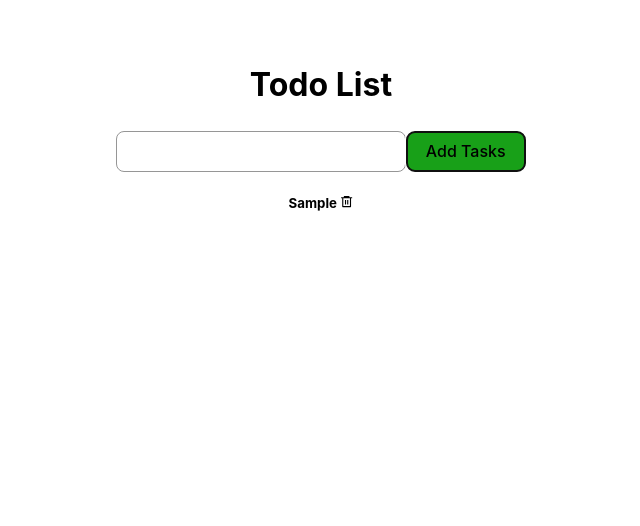
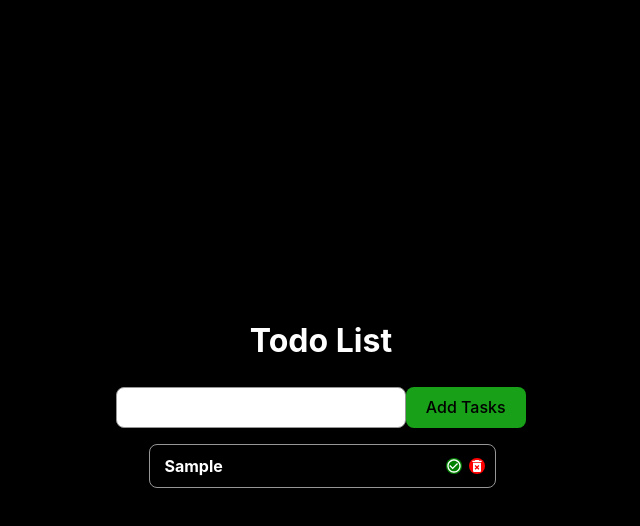
Before and after one commit to Prajwal-45/to-do-app, a React (Vite) app: page / in a window 1280 px wide. Both pictures are taken after typing "Sample" into the empty fields and a click on the button "Add Tasks". Shown: the top 526 px of the page, without its empty margins (319-959 px from the left). Built offline with nearby package versions, Linux system fonts and the light colour scheme.

Commit message:
Added css to app

```diff
--- a/src/App.css
+++ b/src/App.css
@@ -2,44 +2,12 @@
   max-width: 1280px;
   margin: 0 auto;
   padding: 2rem;
-  text-align: center;
+  display: flex;
+  flex-direction: column;
+  justify-content: center;
+  align-items: center;
 }
 
-.logo {
-  height: 6em;
-  padding: 1.5em;
-  will-change: filter;
-  transition: filter 300ms;
-}
-.logo:hover {
-  filter: drop-shadow(0 0 2em #646cffaa);
-}
-.logo.react:hover {
-  filter: drop-shadow(0 0 2em #61dafbaa);
-}
-
-@keyframes logo-spin {
-  from {
-    transform: rotate(0deg);
-  }
-  to {
-    transform: rotate(360deg);
-  }
-}
-
-@media (prefers-reduced-motion: no-preference) {
-  a:nth-of-type(2) .logo {
-    animation: logo-spin infinite 20s linear;
-  }
-}
-
-.card {
-  padding: 2em;
-}
-
-.read-the-docs {
-  color: #888;
-}
 input{
   border-radius: 8px;
   color: black;
@@ -54,3 +22,37 @@ input{
   border: 1px solid #969696;
 
 }
+
+ul{
+  list-style-type: none;
+
+}
+li{
+  font-family: inherit;
+  margin-left: -38px;
+  height: 42px;
+  width: 330px;
+  border-radius: 8px;
+  border: 1px solid #969696;
+  display: flex;
+  align-items: center;
+  justify-content: space-between;
+  padding-left: 15px;
+  margin-top: 5px;
+
+}
+.IconsProperty{
+  display: flex;
+  margin-right: 10px;
+  gap: 7px;
+
+}
+.check{
+  border-radius: 180px;
+  background: green;
+}
+.delete{
+  border-radius: 180px;
+  background: red;
+
+}
--- a/src/components/TodoForm.jsx
+++ b/src/components/TodoForm.jsx
@@ -1,5 +1,6 @@
 import React, { useState } from "react";
-import { RiDeleteBin6Line } from "react-icons/ri";
+import { MdCheckCircleOutline } from "react-icons/md";
+import { MdDeleteForever } from "react-icons/md";
 import "../App.css";
 
 export default function TodoForm() {
@@ -41,12 +42,30 @@ export default function TodoForm() {
             <button>Add Tasks</button>
           </div>
         </form>
+        </section>
 
-        {todoWork.map((currentVal, key) => (
-          <h5 key={key}>
-            {currentVal} <RiDeleteBin6Line className="deleteIcon" />
-          </h5>
-        ))}
+        <section>
+          <ul>
+           {
+            todoWork.map((currentValue,key)=>{
+              return(
+                <li key={key}>
+                  <div>
+
+                  <span><b>{currentValue}</b></span>
+                  </div>
+                  <div className="IconsProperty">
+                  <MdCheckCircleOutline className="check"/>
+                  <MdDeleteForever className="delete"/>
+                  </div>
+                </li>
+              )
+            })
+
+
+           }
+        </ul>
+
       </section>
     </>
   );
--- a/src/index.css
+++ b/src/index.css
@@ -1,11 +1,14 @@
 :root {
+  height: 100%;
+  width: 100%;
   font-family: Inter, system-ui, Avenir, Helvetica, Arial, sans-serif;
   line-height: 1.5;
   font-weight: 400;
-  font-synthesis: none;
-  text-rendering: optimizeLegibility;
-  -webkit-font-smoothing: antialiased;
-  -moz-osx-font-smoothing: grayscale;
+  display: flex;
+  justify-content: center;
+  align-items: center;
+  background-color: black;
+  color: white;
 }
 
 
@@ -19,13 +22,5 @@ button {
   font-family: inherit;
   background-color: rgb(24, 160, 24);
   cursor: pointer;
-  transition: border-color 0.25s;
 
 }
-button:hover {
-  border-color: #646cff;
-}
-button:focus,
-button:focus-visible {
-  outline: 4px auto -webkit-focus-ring-color;
-}
```
